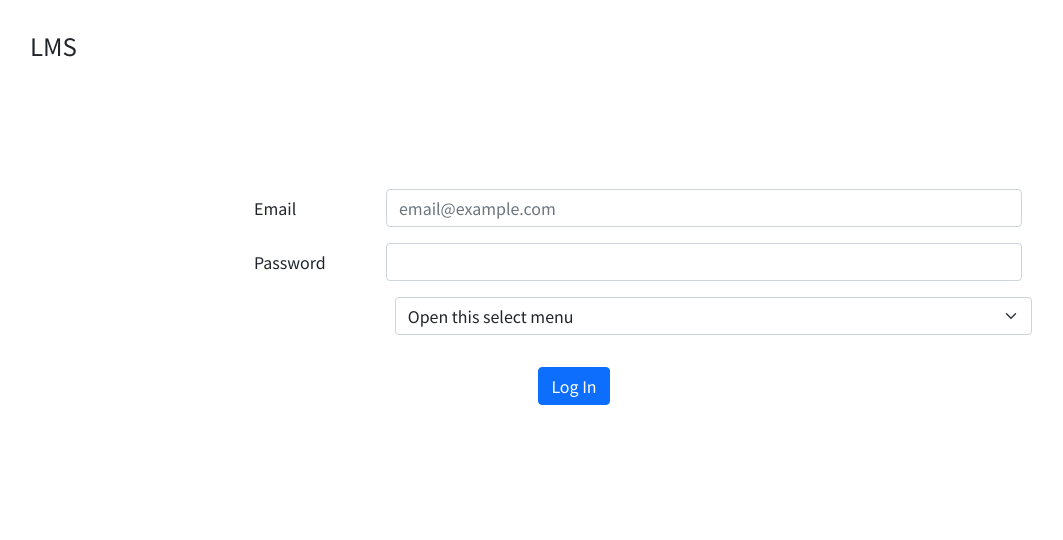
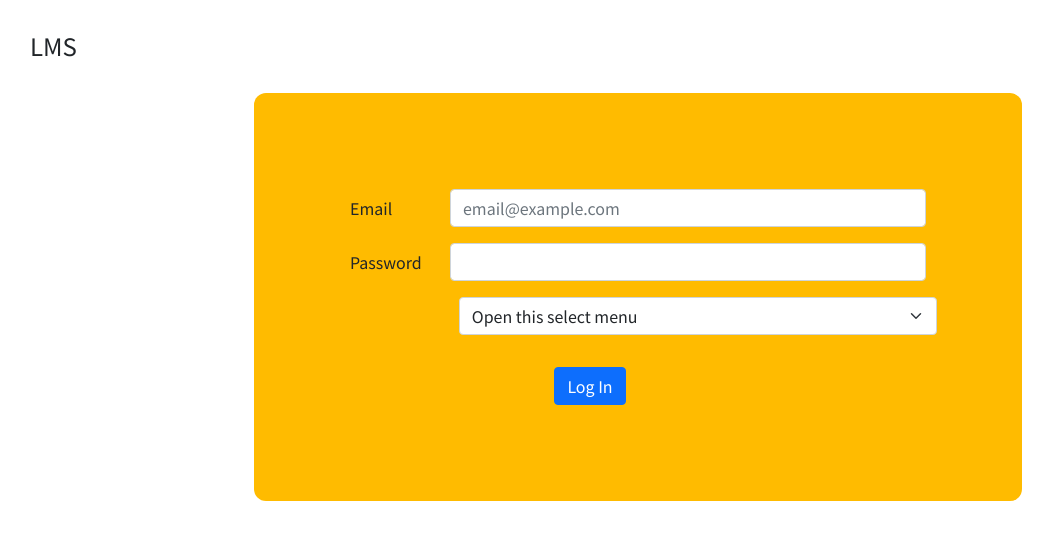
Before and after one commit to shuvra-matrix/LMS-Using-Django, a Django app: page /login/ in a window 1280 px wide. Shown: the top 540 px of the page, without its empty margins (2-1065 px from the left). Run offline with Django 3.2, Linux system fonts and the light colour scheme.

Commit message:
login page style update

```diff
--- a/templates/login.html
+++ b/templates/login.html
@@ -13,7 +13,7 @@
 </head>
 <body style="background: white;">
   <h4 style="margin: 2rem;">LMS</h4>
-  <div class="admin_log" style="width: 60%; margin: auto; padding-top: 6rem;">
+  <div class="admin_log" style="width: 60%; margin: auto; padding: 6rem;background: rgb(255, 187, 0);border-radius: 12px; ">
     <form action="{% url 'base:login' %}" method="POST">
         {% csrf_token %}
           <div class="mb-3 row">
@@ -28,7 +28,7 @@
       <input type="password" class="form-control" id="inputPassword" name="password">
     </div>
   </div>
-  <select name="admin" class="form-select" aria-label="Default select example" style="width: 83%; margin-left: 8.8rem;">
+  <select name="admin" class="form-select" aria-label="Default select example" style="width: 83%; margin-left: 6.8rem;">
     <option selected>Open this select menu</option>
     <option  value="student">Student</option>
     <option  value="teacher">Teacher</option>
```
Also changed, not shown: db.sqlite3.
